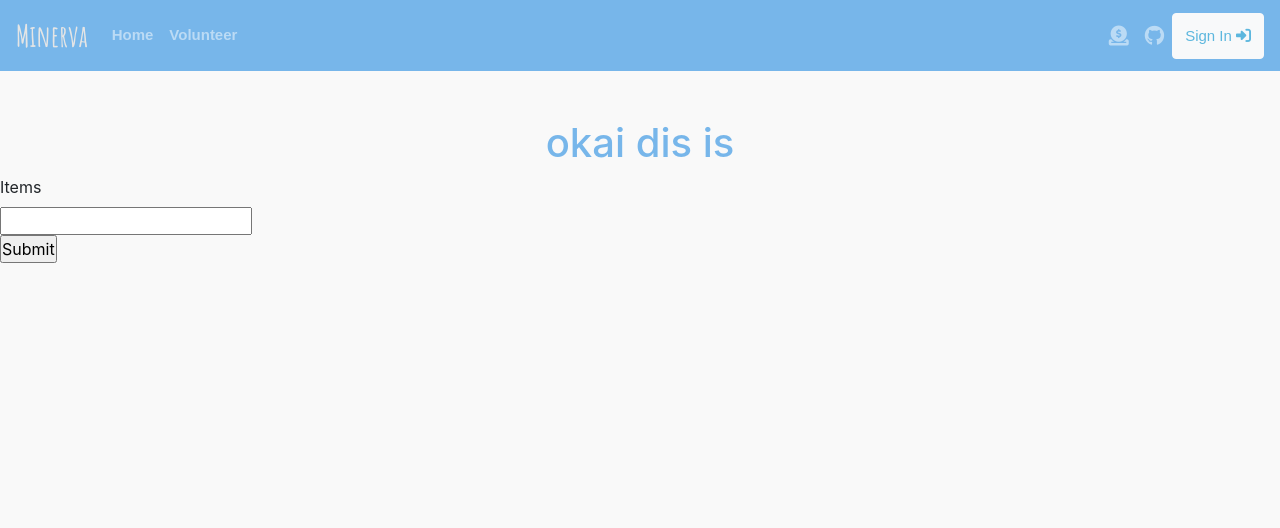
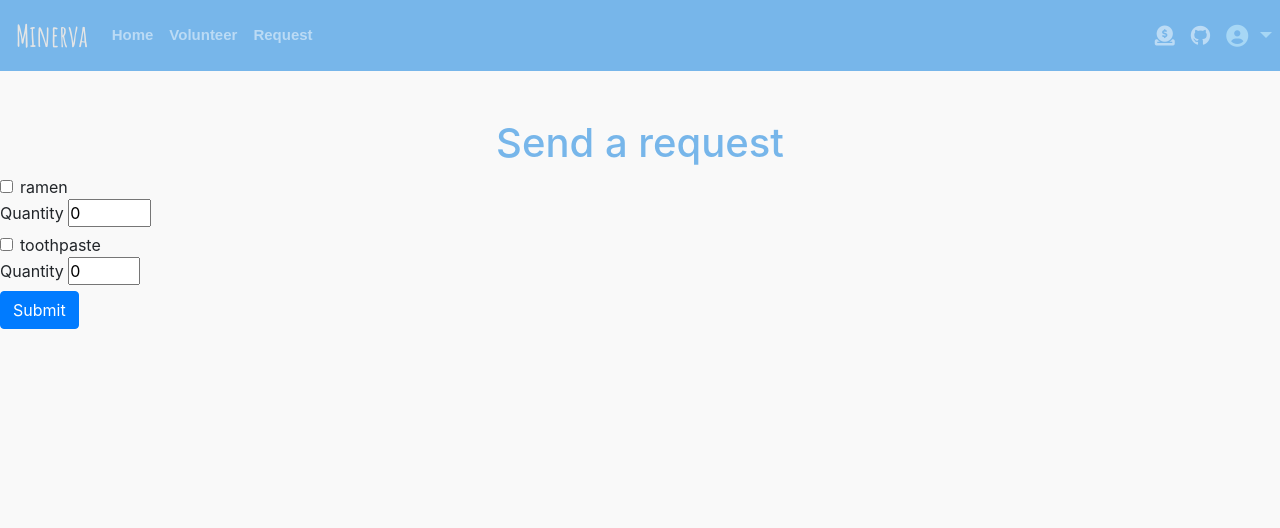
Before and after one commit to noraatfedora/Minerva, a Flask app: page /request_items in a window 1280 px wide. Shown: the top 528 px of the page. Run offline with Flask 2, Linux system fonts and the light colour scheme; a user stored in the database is signed in; data comes from the database, SQL or seed files in the repository; both versions use the stored data as it was after the commit; some libraries are stand-ins or nearby versions.

Commit message:
pushing what I have so far for what the request form will look like for the night

```diff
--- a/src/__init__.py
+++ b/src/__init__.py
@@ -2,6 +2,7 @@ import os
 from flask import (
     Blueprint, flash, g, redirect, render_template, request, session, url_for, Flask
 )
+
 
 def create_app(test_config=None):
     # create and configure the app
--- a/src/request_items.py
+++ b/src/request_items.py
@@ -4,6 +4,21 @@ from flask import (
 from werkzeug.exceptions import abort
 from src.auth import login_required
 from src.db import get_db
+
+itemsList = [
+    {
+        'name': 'ramen',
+        'category': 'food',
+        'max': '20'
+    },
+    {
+        'name': 'toothpaste',
+        'category': 'hygiene',
+        'max': '5'
+    }
+
+]
+
 
 bp = Blueprint('request_items', __name__)
 
@@ -32,4 +47,4 @@ def request_items():
             db.commit()
             return redirect("/index")
 
-    return render_template("request_items.html")
+    return render_template("request_items.html",items = itemsList)
--- a/src/static/main.css
+++ b/src/static/main.css
@@ -38,7 +38,7 @@ h1 {
     padding-bottom:50px
 }
 
- .navbar {
+.navbar {
     min-height: 40px;
     background-color: #77b6ea;
  }
@@ -54,6 +54,14 @@ h1 {
     left: -10px;
 }
 
+#logged-in {
+    position:relative;
+    top:7px;
+    left:8px;
+    color:#a7d7f5;
+    font-size:22px
+}
+
 footer {
     background-color:#a2c3a4;
     color: #37393a;
--- a/src/templates/base.html
+++ b/src/templates/base.html
@@ -31,14 +31,28 @@
               <div class="navbar-nav">
                 <a class="nav-item nav-link" href="{{ url_for('home') }}" id = "navtext"><strong>Home</strong></a>
                 <a class="nav-item nav-link" href="{{ url_for('volunteer') }}" id = "navtext"><strong>Volunteer</strong></a>
-
+                <a class="nav-item nav-link" href="{{ url_for('request_items.request_items') }}" id = "navtext"><strong>Request</strong></a>
               </div>
               <div class="navbar-nav ml-auto">
                 <a class="nav-item nav-link" href="#" style="font-size: 20px;"><i class="fas fa-donate"></i></a>
                 <a class="nav-item nav-link" href="https://github.com/jaredgoodman03/Minerva" style="font-size: 20px;"><i class="fab fa-github"></i></a>
-                <button class="btn btn-outline-light bg-light my-2 my-sm-0" type="submit">
-                <a href="{{ url_for('auth.login') }}" style="text-decoration: none; color:#5db7de" id="navtext"> Sign In
-                <i class="fas fa-sign-in-alt"></i></a></button>
+                {% if g.user %}
+                    <div class="btn-group">
+                        <a class="dropdown-toggle" data-toggle="dropdown"
+                        aria-haspopup="true" aria-expanded="false" id="logged-in">
+                            <i class="fas fa-user-circle"></i>
+                        </a>
+                        <div class="dropdown-menu dropdown-menu-right">
+                            <a class="dropdown-item disabled" href="#">Logged in as {{g.user['email']}}</a>
+                            <div class="dropdown-divider"></div>
+                            <a class="dropdown-item" href="{{ url_for('auth.logout') }}">Sign Out</a>
+                        </div>
+                    </div>
+                {% else %}
+                    <button class="btn btn-outline-light bg-light my-2 my-sm-0" type="submit">
+                    <a href="{{ url_for('auth.login') }}" style="text-decoration: none; color:#5db7de" id="navtext"> Sign In
+                    <i class="fas fa-sign-in-alt"></i></a></button>
+                {% endif %}
               </div>
             </div>
           </nav>
@@ -46,7 +60,6 @@
     <br></br>
     <div id = "container">
         <div id = "main">
-            <h1>okai dis is {{ title }} </h1>
             {% block content %}
             {% endblock %}
         </div>
--- a/src/templates/request_items.html
+++ b/src/templates/request_items.html
@@ -1,15 +1,19 @@
 {% extends 'base.html' %}
 
-{% block header %}
-  <h1>{% block title %}Request a Donation{% endblock %}</h1>
+{% block content %}
+  <h1>Send a request</h1>
+  {% for item in items %}
+  <div class="form-check">
+    <input type="checkbox" class="form-check-input" id="exampleCheck1">
+    <label class="form-check-label" for="exampleCheck1">{{item.name}}</label>
+  </div>
+
+  <div class="custom-range">
+    <label for="customRange3">Quantity</label>
+    <input type="number" name="amountInput" min="0" max='{{item.max}}' value="0" oninput="this.form.amountRange.value=this.value"/>
+  </div>
+  {% endfor%}
+  <button type="submit" class="btn btn-primary">Submit</button>
+
+
 {% endblock %}
-
-{% block content %}
-  <form method="post">
-    <ul>
-      <li><label for="items">Items</label></li>
-      <li><input name="items" id="items" required></li>
-      <li><input type="submit" value="Submit"></li>
-    </ul>
-  </form>
-{% endblock %}
```
Also changed, not shown: instance/requests.sqlite.
